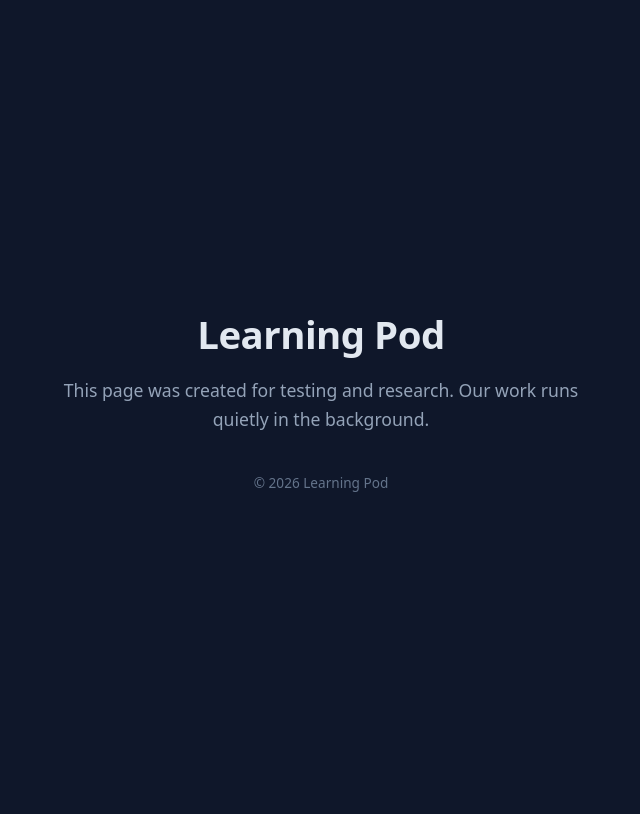
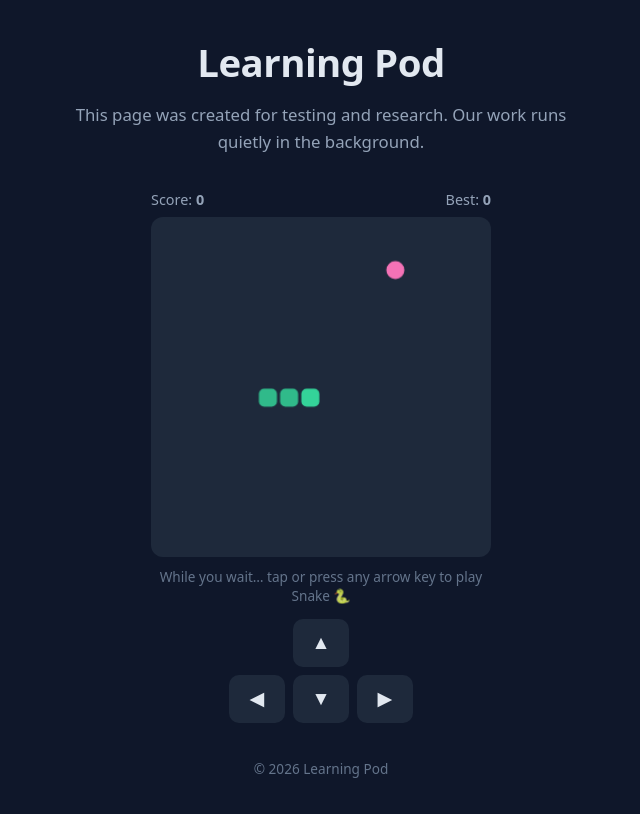
Before and after one commit to learningpod279-cmd/learningpod279-cmd.github.io, a plain HTML site: page index.html in a window 1280 px wide. Shown: the whole page, without its empty margins (319-959 px from the left). Drawn offline with Linux system fonts and the light colour scheme.

Commit message:
Add a little Snake game
Co-Authored-By: Claude Opus 5.5 <noreply@anthropic.com>
Claude-Session: https://claude.ai/code/session_01HrnZo9r9k2XUpRmiZNHYPN

```diff
--- a/index.html
+++ b/index.html
@@ -2,22 +2,122 @@
 <html lang="en">
 <head>
 <meta charset="utf-8">
-<meta name="viewport" content="width=device-width, initial-scale=1">
+<meta name="viewport" content="width=device-width, initial-scale=1, user-scalable=no">
 <title>Learning Pod</title>
 <style>
+  :root{--bg:#0f172a;--ink:#e2e8f0;--muted:#94a3b8;--dim:#64748b;--grid:#1e293b;--snake:#34d399;--food:#f472b6}
+  *{box-sizing:border-box}
   body{margin:0;min-height:100vh;display:flex;align-items:center;justify-content:center;
-       font-family:system-ui,-apple-system,"Segoe UI",sans-serif;background:#0f172a;color:#e2e8f0}
-  main{max-width:560px;padding:40px 28px;text-align:center}
-  h1{font-size:2.4rem;margin:0 0 16px;letter-spacing:-.5px}
-  p{font-size:1.1rem;line-height:1.6;color:#94a3b8;margin:0}
-  footer{margin-top:40px;font-size:.85rem;color:#64748b}
+       font-family:system-ui,-apple-system,"Segoe UI",sans-serif;background:var(--bg);color:var(--ink)}
+  main{max-width:560px;width:100%;padding:36px 20px;text-align:center}
+  h1{font-size:2.4rem;margin:0 0 14px;letter-spacing:-.5px}
+  p{font-size:1.05rem;line-height:1.6;color:var(--muted);margin:0}
+  .game{margin:34px auto 0;max-width:340px}
+  .bar{display:flex;justify-content:space-between;font-size:.9rem;color:var(--muted);margin-bottom:8px}
+  canvas{width:100%;aspect-ratio:1;background:var(--grid);border-radius:12px;display:block;touch-action:none}
+  .hint{font-size:.85rem;color:var(--dim);margin-top:10px}
+  .pad{display:grid;grid-template-columns:repeat(3,56px);gap:8px;justify-content:center;margin-top:14px}
+  .pad button{height:48px;border:0;border-radius:10px;background:#1e293b;color:var(--ink);font-size:1.2rem;cursor:pointer}
+  .pad button:active{background:#334155}
+  .pad .u{grid-column:2}.pad .l{grid-column:1;grid-row:2}.pad .d{grid-column:2;grid-row:2}.pad .r{grid-column:3;grid-row:2}
+  footer{margin-top:36px;font-size:.85rem;color:var(--dim)}
 </style>
 </head>
 <body>
 <main>
   <h1>Learning Pod</h1>
   <p>This page was created for testing and research. Our work runs quietly in the background.</p>
+
+  <section class="game" aria-label="Snake game">
+    <div class="bar"><span>Score: <b id="score">0</b></span><span>Best: <b id="best">0</b></span></div>
+    <canvas id="c" width="320" height="320"></canvas>
+    <div class="hint" id="hint">While you wait… tap or press any arrow key to play Snake 🐍</div>
+    <div class="pad">
+      <button class="u" data-d="up" aria-label="Up">▲</button>
+      <button class="l" data-d="left" aria-label="Left">◀</button>
+      <button class="d" data-d="down" aria-label="Down">▼</button>
+      <button class="r" data-d="right" aria-label="Right">▶</button>
+    </div>
+  </section>
+
   <footer>&copy; 2026 Learning Pod</footer>
 </main>
+<script>
+(() => {
+  const N = 16, cv = document.getElementById('c'), x = cv.getContext('2d'), S = cv.width / N;
+  const scoreEl = document.getElementById('score'), bestEl = document.getElementById('best'), hint = document.getElementById('hint');
+  const DIRS = {up:[0,-1], down:[0,1], left:[-1,0], right:[1,0]};
+  let best = 0; try { best = +localStorage.getItem('lp-snake-best') || 0; } catch (e) {}
+  bestEl.textContent = best;
+  let snake, dir, queue, food, score, timer, running = false, over = false;
+
+  function reset() {
+    snake = [[7,8],[6,8],[5,8]]; dir = 'right'; queue = []; score = 0; over = false;
+    scoreEl.textContent = 0; placeFood(); draw();
+  }
+  function placeFood() {
+    do { food = [Math.floor(Math.random()*N), Math.floor(Math.random()*N)]; }
+    while (snake.some(s => s[0] === food[0] && s[1] === food[1]));
+  }
+  function cell(p, color, r) {
+    x.fillStyle = color; x.beginPath();
+    x.roundRect(p[0]*S+1.5, p[1]*S+1.5, S-3, S-3, r); x.fill();
+  }
+  function draw() {
+    x.clearRect(0, 0, cv.width, cv.height);
+    cell(food, getComputedStyle(document.body).getPropertyValue('--food'), S/2);
+    const g = getComputedStyle(document.body).getPropertyValue('--snake');
+    snake.forEach((s, i) => { x.globalAlpha = i ? 0.85 : 1; cell(s, g, 5); });
+    x.globalAlpha = 1;
+    if (over) {
+      x.fillStyle = 'rgba(15,23,42,.75)'; x.fillRect(0, 0, cv.width, cv.height);
+      x.fillStyle = '#e2e8f0'; x.textAlign = 'center';
+      x.font = 'bold 26px system-ui'; x.fillText('Game over', cv.width/2, cv.height/2 - 6);
+      x.font = '15px system-ui'; x.fillText('Tap or press a key to play again', cv.width/2, cv.height/2 + 22);
+    }
+  }
+  function step() {
+    if (queue.length) dir = queue.shift();
+    const [dx, dy] = DIRS[dir], h = snake[0], n = [h[0]+dx, h[1]+dy];
+    const hitWall = n[0] < 0 || n[1] < 0 || n[0] >= N || n[1] >= N;
+    const hitSelf = snake.slice(0, -1).some(s => s[0] === n[0] && s[1] === n[1]);
+    if (hitWall || hitSelf) return end();
+    snake.unshift(n);
+    if (n[0] === food[0] && n[1] === food[1]) {
+      score++; scoreEl.textContent = score;
+      if (score > best) { best = score; bestEl.textContent = best; try { localStorage.setItem('lp-snake-best', best); } catch (e) {} }
+      placeFood();
+      clearInterval(timer); timer = setInterval(step, Math.max(70, 150 - score * 4));
+    } else snake.pop();
+    draw();
+  }
+  function start() { reset(); running = true; hint.textContent = 'Eat the pink dots. Don\'t hit the walls or yourself!'; timer = setInterval(step, 150); }
+  function end() { clearInterval(timer); running = false; over = true; draw(); hint.textContent = 'Nice try! Score: ' + score; }
+  function turn(d) {
+    if (!running) { start(); }
+    const last = queue.length ? queue[queue.length-1] : dir;
+    const [lx, ly] = DIRS[last], [nx, ny] = DIRS[d];
+    if (lx + nx === 0 && ly + ny === 0) return;   // no reversing into yourself
+    if (queue.length < 3) queue.push(d);
+  }
+
+  document.addEventListener('keydown', e => {
+    const k = {ArrowUp:'up', ArrowDown:'down', ArrowLeft:'left', ArrowRight:'right', w:'up', s:'down', a:'left', d:'right'}[e.key];
+    if (k) { e.preventDefault(); turn(k); }
+    else if (!running && (e.key === ' ' || e.key === 'Enter')) { e.preventDefault(); start(); }
+  });
+  document.querySelectorAll('.pad button').forEach(b => b.addEventListener('click', () => turn(b.dataset.d)));
+  let t0 = null;
+  cv.addEventListener('touchstart', e => { t0 = [e.touches[0].clientX, e.touches[0].clientY]; }, {passive:true});
+  cv.addEventListener('touchend', e => {
+    if (!t0) return;
+    const dx = e.changedTouches[0].clientX - t0[0], dy = e.changedTouches[0].clientY - t0[1]; t0 = null;
+    if (Math.max(Math.abs(dx), Math.abs(dy)) < 20) { if (!running) start(); return; }
+    turn(Math.abs(dx) > Math.abs(dy) ? (dx > 0 ? 'right' : 'left') : (dy > 0 ? 'down' : 'up'));
+  });
+  cv.addEventListener('click', () => { if (!running) start(); });
+  reset();
+})();
+</script>
 </body>
 </html>
```
